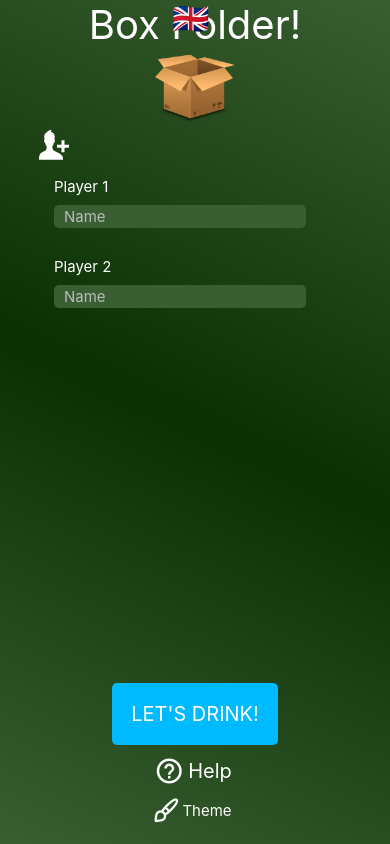
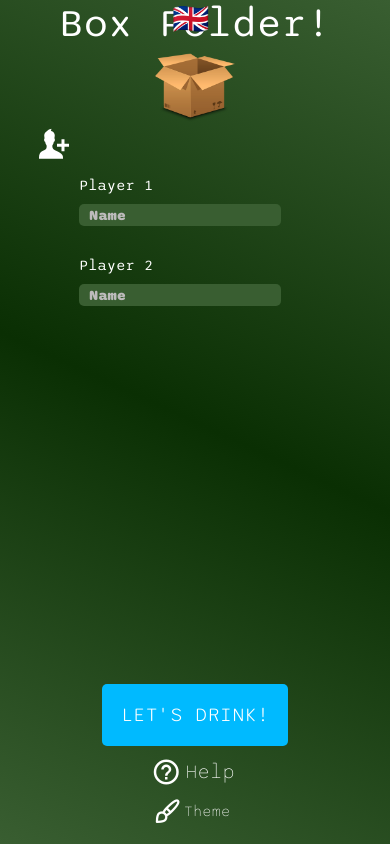
Before and after one commit to Daan0709/BoxFolder, a React Native app: screen /HomeScreen in a window 390 px wide. Built offline with nearby package versions, Linux system fonts and the light colour scheme.

Commit message:
Added a new font to relevant text

```diff
--- a/app/components/Category.js
+++ b/app/components/Category.js
@@ -1,15 +1,29 @@
 import React, {useState} from 'react';
 import {StyleSheet, Text, TouchableOpacity, View} from "react-native";
 import colors from "../config/colors";
+import {useFonts} from "expo-font";
 
 function Category({ title, emoji, initialCheck, handleToUpdate, theme }) {
 
     const [checked, setChecked] = useState(initialCheck);
+    const [loaded] = useFonts({
+        Sono_ExtraLight: require('../assets/fonts/Sono-ExtraLight.ttf'),
+        Sono_Bold: require('../assets/fonts/Sono-Bold.ttf'),
+        Sono_ExtraBold: require('../assets/fonts/Sono-ExtraBold.ttf'),
+        Sono_Light: require('../assets/fonts/Sono-Light.ttf'),
+        Sono_Medium: require('../assets/fonts/Sono-Medium.ttf'),
+        Sono_Regular: require('../assets/fonts/Sono-Regular.ttf'),
+        Sono_SemiBold: require('../assets/fonts/Sono-SemiBold.ttf'),
+    })
 
     function switchCheck(){
         const toUpdate = !checked
         setChecked(toUpdate);   // Switch the checked boolean (if checked == true, set it to checked == false and vice versa
         handleToUpdate(toUpdate, title)
+    }
+
+    if (!loaded){
+        return null;
     }
 
     // Render top component if it is checked, render bottom component if it is not
@@ -62,12 +76,13 @@ const styles = StyleSheet.create({
         padding: 4,
         color: colors.White,
         fontSize: 17,
+        fontFamily: 'Sono-Light'
     },
     boldText: {
         padding: 4,
         color: colors.White,
         fontSize: 17,
-        fontWeight: "bold"
+        fontFamily: 'Sono-SemiBold'
     }
 })
 
--- a/app/components/FinalRound.js
+++ b/app/components/FinalRound.js
@@ -5,8 +5,22 @@ import colors from "../config/colors";
 import styleSheet from "../config/StyleSheet";
 import {translateText} from "../services/LanguageService";
 import {LinearGradient} from "expo-linear-gradient";
+import {useFonts} from "expo-font";
 
 function FinalRound({ playerName, prompt, playerListLength, removePlayerHandler, continuePlayingHandler, goBackHandler, language }) {
+    const [loaded] = useFonts({
+        Sono_ExtraLight: require('../assets/fonts/Sono-ExtraLight.ttf'),
+        Sono_Bold: require('../assets/fonts/Sono-Bold.ttf'),
+        Sono_ExtraBold: require('../assets/fonts/Sono-ExtraBold.ttf'),
+        Sono_Light: require('../assets/fonts/Sono-Light.ttf'),
+        Sono_Medium: require('../assets/fonts/Sono-Medium.ttf'),
+        Sono_Regular: require('../assets/fonts/Sono-Regular.ttf'),
+        Sono_SemiBold: require('../assets/fonts/Sono-SemiBold.ttf'),
+    })
+
+    if (!loaded){
+        return null;
+    }
 
     return (
         <LinearGradient
@@ -25,10 +39,10 @@ function FinalRound({ playerName, prompt, playerListLength, removePlayerHandler,
                     </View>
                     <View style={styles.buttonContainer}>
                         <TouchableOpacity style={styleSheet.SecondaryButton} onPress={removePlayerHandler}>
-                            <Text style={styles.normalText}>{translateText(language, "GameScreen", "eliminate-button")}</Text>
+                            <Text style={styles.lightText}>{translateText(language, "GameScreen", "eliminate-button")}</Text>
                         </TouchableOpacity>
                         <TouchableOpacity style={styleSheet.PrimaryButton} onPress={continuePlayingHandler}>
-                            <Text style={styles.normalText}>{translateText(language, "GameScreen", "continue-button")}</Text>
+                            <Text style={styles.lightText}>{translateText(language, "GameScreen", "continue-button")}</Text>
                         </TouchableOpacity>
                     </View>
                 </View>
@@ -40,7 +54,7 @@ function FinalRound({ playerName, prompt, playerListLength, removePlayerHandler,
                         <Image source={require('../assets/images/confetti-box.png')} style={styles.image}/>
                         <Text style={styles.outlinedText}>{playerName}{translateText(language, "GameScreen", "win")}</Text>
                         <TouchableOpacity style={styleSheet.PrimaryButtonLarge} onPress={goBackHandler}>
-                            <Text style={styles.normalText}>{translateText(language, "GameScreen", "menu-button")}</Text>
+                            <Text style={styles.lightText}>{translateText(language, "GameScreen", "menu-button")}</Text>
                         </TouchableOpacity>
                     </View>
                 </View>
@@ -104,7 +118,15 @@ const styles = StyleSheet.create({
         padding: 4,
         color: colors.White,
         fontSize: 20,
-        textAlign: "center"
+        textAlign: "center",
+        fontFamily: 'Sono-Light'
+    },
+    lightText: {
+        padding: 4,
+        color: colors.White,
+        fontSize: 20,
+        textAlign: "center",
+        fontFamily: 'Sono-Light'
     },
     promptContainer: {
         width: "80%",
--- a/app/components/NextRound.js
+++ b/app/components/NextRound.js
@@ -2,8 +2,22 @@ import React from 'react';
 import {StatusBar, StyleSheet, Text, TouchableWithoutFeedback, View} from "react-native";
 import colors from "../config/colors";
 import {translateText} from "../services/LanguageService";
+import {useFonts} from "expo-font";
 
 function NextRound({ roundNumber, nextRoundHandler, language }) {
+    const [loaded] = useFonts({
+        Sono_ExtraLight: require('../assets/fonts/Sono-ExtraLight.ttf'),
+        Sono_Bold: require('../assets/fonts/Sono-Bold.ttf'),
+        Sono_ExtraBold: require('../assets/fonts/Sono-ExtraBold.ttf'),
+        Sono_Light: require('../assets/fonts/Sono-Light.ttf'),
+        Sono_Medium: require('../assets/fonts/Sono-Medium.ttf'),
+        Sono_Regular: require('../assets/fonts/Sono-Regular.ttf'),
+        Sono_SemiBold: require('../assets/fonts/Sono-SemiBold.ttf'),
+    })
+
+    if (!loaded){
+        return null;
+    }
     // Increment the roundNumber by 1 because it needs to show the next rounds number
     return (
         <TouchableWithoutFeedback onPress={nextRoundHandler}>
@@ -27,7 +41,7 @@ const styles = StyleSheet.create({
     title: {
         color: colors.White,
         fontSize: 40,
-        fontWeight: "bold"
+        fontFamily: 'Sono-Bold'
     },
 })
 
--- a/app/components/PlayerContainer.js
+++ b/app/components/PlayerContainer.js
@@ -3,10 +3,20 @@ import {StyleSheet, Text, TextInput, TouchableOpacity, View} from "react-native"
 import colors from "../config/colors";
 import { MaterialCommunityIcons } from '@expo/vector-icons';
 import {translateText} from "../services/LanguageService";
+import {useFonts} from "expo-font";
 
 function PlayerContainer(props) {
     const [name, setName] = useState(props.name);
     const [rank, setRank] = useState(props.rank);
+    const [loaded] = useFonts({
+        Sono_ExtraLight: require('../assets/fonts/Sono-ExtraLight.ttf'),
+        Sono_Bold: require('../assets/fonts/Sono-Bold.ttf'),
+        Sono_ExtraBold: require('../assets/fonts/Sono-ExtraBold.ttf'),
+        Sono_Light: require('../assets/fonts/Sono-Light.ttf'),
+        Sono_Medium: require('../assets/fonts/Sono-Medium.ttf'),
+        Sono_Regular: require('../assets/fonts/Sono-Regular.ttf'),
+        Sono_SemiBold: require('../assets/fonts/Sono-SemiBold.ttf'),
+    })
 
     function handleChangeText(newName){
         setName(newName);
@@ -17,9 +27,13 @@ function PlayerContainer(props) {
         props.removePlayer(rank);
     }
 
+    if (!loaded){
+        return null;
+    }
+
     return (
         <View style={styles.playerContainer}>
-            <Text style={styles.normalText}>{translateText(props.language, "PlayerContainer", "player-label")} {rank+1}</Text>
+            <Text style={styles.regularText}>{translateText(props.language, "PlayerContainer", "player-label")} {rank+1}</Text>
             <View style={styles.horizontalContainer}>
                 <TextInput value={props.name} style={[styles.input, {backgroundColor: props.theme.Secondary,}]}
                            placeholder={translateText(props.language, "PlayerContainer", "input-placeholder")}
@@ -52,15 +66,17 @@ const styles = StyleSheet.create({
         paddingLeft: 10,
         fontSize: 15,
         flex: 1,
+        fontFamily: 'Sono-ExtraBold'
     },
     invisibleButton: {
         width: 30,
         height: 30,
     },
-    normalText: {
+    regularText: {
         color: colors.White,
         fontSize: 15,
         alignContent: "flex-start",
+        fontFamily: 'Sono-Regular'
     },
     playerContainer: {
         flex: 1,
--- a/app/components/Prompt.js
+++ b/app/components/Prompt.js
@@ -3,6 +3,7 @@ import colors from "../config/colors";
 import React, {useEffect, useRef} from "react";
 import {translateText} from "../services/LanguageService";
 import {LinearGradient} from "expo-linear-gradient";
+import {useFonts} from "expo-font";
 
 function Prompt({ prompt, amountOfSips, giveOrDrink, nextPromptHandler, previousPromptHandler, color, secondaryColor, language }) {
 
--- a/app/components/ThemeSwitch.js
+++ b/app/components/ThemeSwitch.js
@@ -5,8 +5,19 @@ import { Octicons } from '@expo/vector-icons';
 import colors from "../config/colors";
 import {getColorTheme} from "../services/ThemeService";
 import {translateText} from "../services/LanguageService";
+import {useFonts} from "expo-font";
 
 function ThemeSwitch({ theme, swapThemeHandler, language }) {
+
+    const [loaded] = useFonts({
+        Sono_ExtraLight: require('../assets/fonts/Sono-ExtraLight.ttf'),
+        Sono_Bold: require('../assets/fonts/Sono-Bold.ttf'),
+        Sono_ExtraBold: require('../assets/fonts/Sono-ExtraBold.ttf'),
+        Sono_Light: require('../assets/fonts/Sono-Light.ttf'),
+        Sono_Medium: require('../assets/fonts/Sono-Medium.ttf'),
+        Sono_Regular: require('../assets/fonts/Sono-Regular.ttf'),
+        Sono_SemiBold: require('../assets/fonts/Sono-SemiBold.ttf'),
+    })
 
     function swapTheme(){
         if (theme === getColorTheme('green')){
@@ -16,10 +27,14 @@ function ThemeSwitch({ theme, swapThemeHandler, language }) {
         swapThemeHandler('green');
     }
 
+    if(!loaded){
+        return null;
+    }
+
     return (
         <TouchableOpacity onPress={swapTheme} style={[styles.button]}>
             <Octicons name="paintbrush" size={24} color="white" />
-            <Text style={styles.normalText}>{translateText(language, "HomeScreen", "theme-button")}</Text>
+            <Text style={styles.extraLightText}>{translateText(language, "HomeScreen", "theme-button")}</Text>
         </TouchableOpacity>
     );
 }
@@ -30,10 +45,11 @@ const styles = StyleSheet.create({
         justifyContent: "center",
         flexDirection: "row"
     },
-    normalText: {
+    extraLightText: {
         padding: 4,
         color: colors.White,
         fontSize: 15,
+        fontFamily: 'Sono-ExtraLight'
     },
 })
 
--- a/app/screens/CategoryScreen.js
+++ b/app/screens/CategoryScreen.js
@@ -9,6 +9,7 @@ import Category from "../components/Category";
 import ForceMode from "../components/ForceMode";
 import {translateText} from "../services/LanguageService";
 import {LinearGradient} from "expo-linear-gradient";
+import * as Font from "expo-font";
 
 class CategoryScreen extends Component {
 
@@ -17,14 +18,29 @@ class CategoryScreen extends Component {
         theme: this.props.route.params.theme,
         categories: [],
         amountOfPrompts: 15,
+        fontsLoaded: false,
     };
 
     componentDidMount() {
+        this.loadFonts();
         // Sets all the categories. NOTE: Blank cards to fill up space should always have 'checked: false', 'title: ""' and either 'key="blank1"' or 'key="blank2"'
         this.setState({'categories': [{title: translateText(this.state.language, "CategoryScreen", "General"), key: "General", checked: true, emoji: "🧠", rank: 0}, {title: translateText(this.state.language, "CategoryScreen", "Sports"), key: "Sports", checked: true, emoji: "⚽️", rank: 1},
                 {title: translateText(this.state.language, "CategoryScreen", "Games"), key: "Games", checked: true, emoji: "🎮", rank: 2}, {title: translateText(this.state.language, "CategoryScreen", "Work"), key: "Work", checked: true, emoji: "🏢 ", rank: 3},
                 {title: translateText(this.state.language, "CategoryScreen", "Hobby"), key: "Hobby", checked: true, emoji: "🎳", rank: 4}, {title: translateText(this.state.language, "CategoryScreen", "Love"), key: "Love", checked: true, emoji: "❤️", rank: 5},
                 {title: translateText(this.state.language, "CategoryScreen", "School"), key: "School", checked: true, emoji: "📚 ", rank: 6}, {title: "", key: "blank1", checked: false, rank: 7}, {title: "", key: "blank2", checked: false, rank: 8},]})
+    }
+
+    async loadFonts(){
+        await Font.loadAsync({
+            'Sono-ExtraLight': require('../assets/fonts/Sono-ExtraLight.ttf'),
+            'Sono-Bold': require('../assets/fonts/Sono-Bold.ttf'),
+            'Sono-ExtraBold': require('../assets/fonts/Sono-ExtraBold.ttf'),
+            'Sono-Light': require('../assets/fonts/Sono-Light.ttf'),
+            'Sono-Medium': require('../assets/fonts/Sono-Medium.ttf'),
+            'Sono-Regular': require('../assets/fonts/Sono-Regular.ttf'),
+            'Sono-SemiBold': require('../assets/fonts/Sono-SemiBold.ttf'),
+        });
+        this.setState({'fontsLoaded': true});
     }
 
     handleCheck = (checked, title) => {         // Function that keeps the state categories up to date whenever one of the categories is checked or unchecked
@@ -88,6 +104,7 @@ class CategoryScreen extends Component {
     }
 
     render() {
+        if (this.state.fontsLoaded){
             return (
                 <View style={styles.container}>
                     <ForceMode mode={ScreenOrientation.OrientationLock.PORTRAIT}/>
@@ -119,7 +136,7 @@ class CategoryScreen extends Component {
                         </View>
 
                         <View style={styles.buttonContainerColumn}>
-                        <Text style={styles.smallText}>{translateText(this.state.language, "CategoryScreen", "prompts-per-round")}</Text>
+                            <Text style={styles.normalText}>{translateText(this.state.language, "CategoryScreen", "prompts-per-round")}</Text>
                             <View style={styles.amountOfRoundsContainer}>
                                 <TouchableOpacity onPress={this.reduceAmountOfPrompts}>
                                     <AntDesign name="minuscircle" size={30} color="white" />
@@ -148,6 +165,9 @@ class CategoryScreen extends Component {
                 </View>
 
             );
+        } else {
+            return null;
+        }
     }
 }
 
@@ -156,8 +176,9 @@ const styles = StyleSheet.create({
         flexDirection: "row",
         width: "25%",
         justifyContent: "space-evenly",
-        alignItems: "flex-end",
+        alignItems: "center",
         gap: 10,
+        padding: 10,
     },
     background: {
         flex: 1,
@@ -198,18 +219,19 @@ const styles = StyleSheet.create({
         alignItems: "center"
     },
     normalText: {
-        padding: 4,
         color: colors.White,
-        fontSize: 20,
+        fontSize: 18,
+        fontFamily: 'Sono-Regular'
     },
     smallText: {
         color: colors.White,
-        fontSize: 15,
+        fontSize: 12,
+        fontFamily: 'Sono-Light'
     },
     title: {
         color: colors.White,
         fontSize: 40,
-        fontWeight: "bold"
+        fontFamily: 'Sono-Bold'
     },
     titleContainer: {
         height: "15%",
--- a/app/screens/GameScreen.js
+++ b/app/screens/GameScreen.js
@@ -273,17 +273,6 @@ const styles = StyleSheet.create({
         top: 20,
         left: 20,
     },
-    nextRoundScreen: {
-        flex: 1,
-        justifyContent: "center",
-        alignItems: "center",
-        backgroundColor: "black"
-    },
-    title: {
-        color: colors.White,
-        fontSize: 40,
-        fontWeight: "bold"
-    },
 })
 
 export default GameScreen;
--- a/app/screens/HelpScreen.js
+++ b/app/screens/HelpScreen.js
@@ -18,6 +18,7 @@ import styleSheet from "../config/StyleSheet";
 import ForceMode from "../components/ForceMode";
 import {translateText} from "../services/LanguageService";
 import {LinearGradient} from "expo-linear-gradient";
+import * as Font from "expo-font";
 
 
 class HelpScreen extends Component {
@@ -30,7 +31,25 @@ class HelpScreen extends Component {
         translationHowTo: new Animated.Value(this.width),
         translationHelp: new Animated.Value(0),
         language: this.props.route.params.language,
-        theme: this.props.route.params.theme
+        theme: this.props.route.params.theme,
+        fontsLoaded: false,
+    }
+
+    componentDidMount() {
+        this.loadFonts();
+    }
+
+    async loadFonts(){
+        await Font.loadAsync({
+            'Sono-ExtraLight': require('../assets/fonts/Sono-ExtraLight.ttf'),
+            'Sono-Bold': require('../assets/fonts/Sono-Bold.ttf'),
+            'Sono-ExtraBold': require('../assets/fonts/Sono-ExtraBold.ttf'),
+            'Sono-Light': require('../assets/fonts/Sono-Light.ttf'),
+            'Sono-Medium': require('../assets/fonts/Sono-Medium.ttf'),
+            'Sono-Regular': require('../assets/fonts/Sono-Regular.ttf'),
+            'Sono-SemiBold': require('../assets/fonts/Sono-SemiBold.ttf'),
+        });
+        this.setState({'fontsLoaded': true});
     }
 
     swipeLeft = () => {
@@ -68,6 +87,7 @@ class HelpScreen extends Component {
     }
 
     render() {
+        if (this.state.fontsLoaded){
             return(
                 <LinearGradient colors={[this.state.theme.Secondary, this.state.theme.Primary, this.state.theme.Secondary]}
                                 start={{x: 1, y: 0}}
@@ -166,6 +186,9 @@ class HelpScreen extends Component {
                     </View>
                 </LinearGradient>
             )
+        } else {
+            return null;
+        }
     }
 }
 
@@ -227,7 +250,8 @@ const styles = StyleSheet.create({
     },
     normalText: {
         color: colors.White,
-        fontSize: 15
+        fontSize: 15,
+        fontFamily: 'Sono-Regular'
     },
     pageContainer: {
         flex: 9,
@@ -246,8 +270,8 @@ const styles = StyleSheet.create({
     title: {
         color: colors.White,
         fontSize: 30,
-        fontWeight: "bold",
-        alignSelf: "center"
+        alignSelf: "center",
+        fontFamily: "Sono-Bold"
     },
 })
 
--- a/app/screens/HomeScreen.js
+++ b/app/screens/HomeScreen.js
@@ -10,6 +10,7 @@ import {
 } from "react-native";
 import * as ScreenOrientation from "expo-screen-orientation";
 import { MaterialIcons, Entypo } from '@expo/vector-icons';
+import * as Font from 'expo-font';
 import {LinearGradient} from "expo-linear-gradient";
 
 import colors from "../config/colors";
@@ -30,11 +31,26 @@ class HomeScreen extends Component {
         amountOfPlayers: 1,
         language: 'uk',
         languageOpacity: 1,
-        theme: getColorTheme('green')
+        theme: getColorTheme('green'),
+        fontsLoaded: false,
     };
 
     componentDidMount() {
         SystemUI.setBackgroundColorAsync(this.state.theme.Secondary); // Stops screen from flickering white when switching screens
+        this.loadFonts();
+    }
+
+    async loadFonts(){
+        await Font.loadAsync({
+            'Sono-ExtraLight': require('../assets/fonts/Sono-ExtraLight.ttf'),
+            'Sono-Bold': require('../assets/fonts/Sono-Bold.ttf'),
+            'Sono-ExtraBold': require('../assets/fonts/Sono-ExtraBold.ttf'),
+            'Sono-Light': require('../assets/fonts/Sono-Light.ttf'),
+            'Sono-Medium': require('../assets/fonts/Sono-Medium.ttf'),
+            'Sono-Regular': require('../assets/fonts/Sono-Regular.ttf'),
+            'Sono-SemiBold': require('../assets/fonts/Sono-SemiBold.ttf'),
+        });
+        this.setState({'fontsLoaded': true});
     }
 
     updatePlayerName = (name, rank) => {
@@ -121,6 +137,7 @@ class HomeScreen extends Component {
     }
 
     render(){
+        if (this.state.fontsLoaded){
             return (
                 <View style={styles.container}>
                     <ForceMode mode={ScreenOrientation.OrientationLock.PORTRAIT}/>
@@ -154,11 +171,11 @@ class HomeScreen extends Component {
                         </ScrollView>
                         <View style={styles.buttonContainer}>
                             <TouchableOpacity style={styleSheet.PrimaryButtonLarge} onPress={this.playButtonHandler}>
-                            <Text style={styles.normalText}>{translateText(this.state.language, "HomeScreen", "play-button")}</Text>
+                                <Text style={styles.lightText}>{translateText(this.state.language, "HomeScreen", "play-button")}</Text>
                             </TouchableOpacity>
                             <TouchableOpacity style={styles.helpButton} onPress={this.helpButtonHandler}>
                                 <MaterialIcons name="help-outline" size={30} color="white"/>
-                            <Text style={styles.normalText}>{translateText(this.state.language, "HomeScreen", "help-button")}</Text>
+                                <Text style={styles.extraLightText}>{translateText(this.state.language, "HomeScreen", "help-button")}</Text>
                             </TouchableOpacity>
                             <ThemeSwitch theme={this.state.theme} swapThemeHandler={this.swapThemeHandler} language={this.state.language}/>
                         </View>
@@ -166,6 +183,9 @@ class HomeScreen extends Component {
                     <LanguageSwitch language={'🇬🇧 '} setLanguageHandler={this.setLanguageHandler} theme={this.state.theme}/>
                 </View>
             );
+        } else {
+            return null;
+        }
     }
 
 }
@@ -212,10 +232,17 @@ const styles = StyleSheet.create({
         width: "100%",
         top: StatusBar.currentHeight
     },
-    normalText: {
+    lightText: {
         padding: 4,
         color: colors.White,
         fontSize: 20,
+        fontFamily: 'Sono-Light'
+    },
+    extraLightText: {
+        padding: 4,
+        color: colors.White,
+        fontSize: 20,
+        fontFamily: 'Sono-ExtraLight'
     },
     playersContainer: {
         width: '100%',
@@ -231,6 +258,7 @@ const styles = StyleSheet.create({
     title: {
         color: colors.White,
         fontSize: 40,
+        fontFamily: 'Sono-Regular'
     }
 })
 
--- a/package.json
+++ b/package.json
@@ -20,7 +20,8 @@
     "react-native-gesture-handler": "~2.9.0",
     "react-native-safe-area-context": "4.5.0",
     "react-native-screens": "~3.20.0",
-    "expo-system-ui": "~2.2.1"
+    "expo-system-ui": "~2.2.1",
+    "expo-font": "~11.1.1"
   },
   "devDependencies": {
     "@babel/core": "^7.20.0"
```
Also changed, not shown: app/assets/images/round-3-example.png, 1 other file (tests, documents, lock files or other folders). Lines whose indentation alone changed are shown as unchanged.
